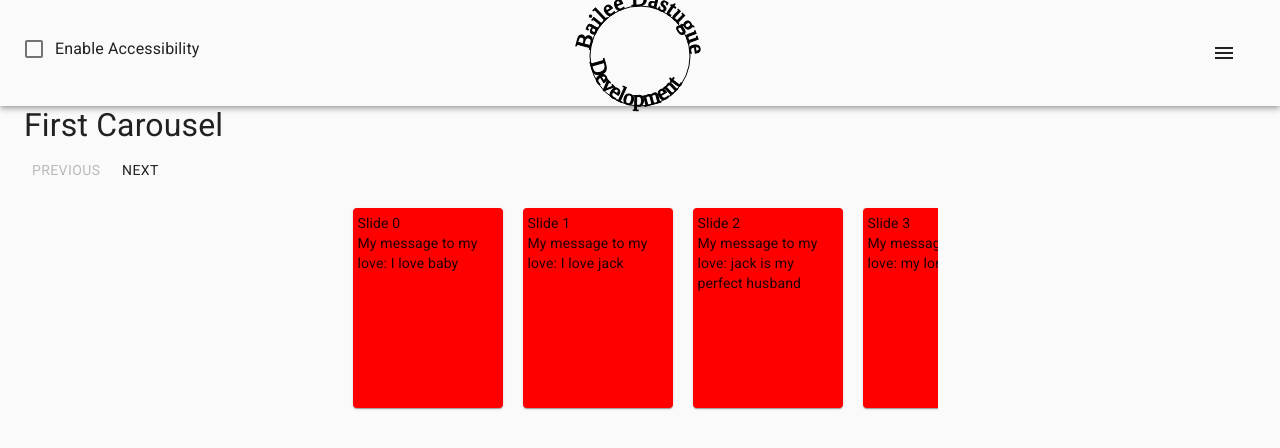
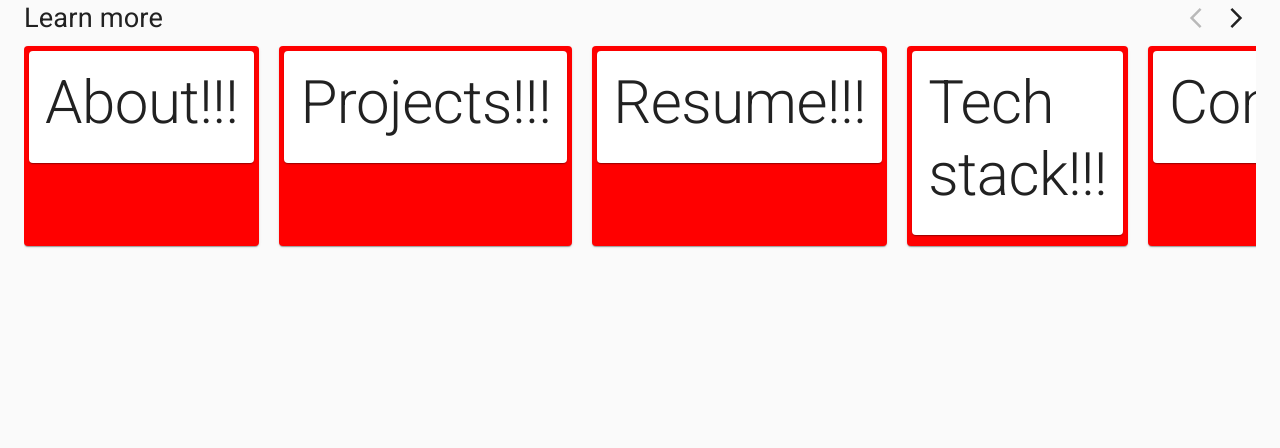
Before and after one commit to baileedastugue/portfolio_v2, a React (Create React App) app in the folder client/: page / in a window 1280 px wide. Shown: the top 448 px of the page. Built offline with nearby package versions, Linux system fonts and the light colour scheme.

Commit message:
carousel: add data and carousel slide format/styling dynamically

```diff
--- a/client/src/App.js
+++ b/client/src/App.js
@@ -3,23 +3,20 @@ import Nav from './components/Layout/Nav';
 import { Provider } from 'react-redux';
 import store from './store';
 import CssBaseline from '@material-ui/core/CssBaseline';
-import CarouselSlider from './components/Carousel/CarouselContainer';
+import NavCard from './components/Carousel/NavCard';
+import CarouselContainer from './components/Carousel/CarouselContainer';
+import navCardData from './components/Carousel/NavCard/navCardData.json';
 
-const App = () => {
-  const slides = [
-    { id: 0, name: 'Slide 0', msg: 'I love baby' },
-    { id: 1, name: 'Slide 1', msg: 'I love jack' },
-    { id: 2, name: 'Slide 2', msg: 'jack is my perfect husband' },
-    { id: 3, name: 'Slide 3', msg: 'my loml' },
-    { id: 4, name: 'Slide 4', msg: 'I love Mr. Baby' },
-    { id: 5, name: 'Slide 5', msg: 'Mr. and Mrs. Baby' },
-  ];
+const App = (props) => {
+  // console.log(navCardData);s
   return (
     <Provider store={store}>
       <CssBaseline>
-        <Nav />
+        {/* <Nav /> */}
+        <CarouselContainer slides={navCardData} carouselName='Learn more'>
+          <NavCard {...props} />
+        </CarouselContainer>
       </CssBaseline>
-      <CarouselSlider slides={slides} carouselName='First Carousel' />
     </Provider>
   );
 };
--- a/client/src/components/carousel/CarouselButtons/index.js
+++ b/client/src/components/carousel/CarouselButtons/index.js
@@ -1,6 +1,15 @@
 import React from 'react';
 import Button from '@material-ui/core/Button';
+import ArrowForwardIosSharpIcon from '@material-ui/icons/ArrowForwardIosSharp';
+import ArrowBackIosSharpIcon from '@material-ui/icons/ArrowBackIosSharp';
 import { Fragment } from 'react';
+import { makeStyles } from '@material-ui/core/styles';
+
+const useStyles = makeStyles({
+  root: {
+    minWidth: 'unset',
+  },
+});
 
 const CarouselButtons = ({
   index,
@@ -8,19 +17,24 @@ const CarouselButtons = ({
   prevCard,
   slides,
   slidesShowing,
-  carouselName,
 }) => {
+  const classes = useStyles();
+
   return (
     <Fragment>
-      <h2>{carouselName}</h2>
-      <Button onClick={prevCard} disabled={index === 0}>
-        Previous
+      <Button
+        className={classes.root}
+        onClick={prevCard}
+        disabled={index === 0}
+      >
+        <ArrowBackIosSharpIcon />
       </Button>
       <Button
+        className={classes.root}
         onClick={nextCard}
         disabled={index === slides.length - slidesShowing}
       >
-        Next
+        <ArrowForwardIosSharpIcon />
       </Button>
     </Fragment>
   );
--- a/client/src/components/carousel/CarouselContainer/index.js
+++ b/client/src/components/carousel/CarouselContainer/index.js
@@ -4,37 +4,41 @@ import { makeStyles, useTheme } from '@material-ui/core/styles';
 import CarouselButtons from '../CarouselButtons';
 import CarouselSlider from '../CarouselSlider';
 import { useMediaQuery } from '@material-ui/core';
+import CarouselTitle from '../CarouselTitle';
+import Grid from '@material-ui/core/Grid';
 
 const useStyles = makeStyles({
-  root: (props) => ({
+  root: (styleProps) => ({
     display: 'flex',
-    width: props.width,
+    // width: props.width,
     overflowX: 'clip',
     position: 'relative',
     padding: 0,
   }),
+  alignTextEnd: {
+    textAlign: 'end',
+  },
 });
 
-const CarouselContainer = ({ slides, carouselName }) => {
+const CarouselContainer = (props) => {
   const [slideWidth, setSlideWidth] = useState(0);
   const [xPosition, setXPosition] = useState(0);
   const [index, setIndex] = useState(0);
 
+  const { slides, carouselName } = props;
+
   const nextCard = useCallback(() => {
     setXPosition(xPosition - slideWidth);
     setIndex(index + 1);
-    //eslint-disable-next-line
-  }, [xPosition, slideWidth]);
+  }, [xPosition, slideWidth, index]);
 
   const prevCard = useCallback(() => {
     setXPosition(xPosition + slideWidth);
     setIndex(index - 1);
-    //eslint-disable-next-line
-  }, [xPosition, slideWidth]);
-
-  let slidesShowing = 1;
+  }, [xPosition, slideWidth, index]);
 
   const theme = useTheme();
+  let slidesShowing = 1;
   if (useMediaQuery(theme.breakpoints.up(425))) {
     slidesShowing = 2;
   }
@@ -42,27 +46,35 @@ const CarouselContainer = ({ slides, carouselName }) => {
     slidesShowing = 3;
   }
 
-  const props = { width: slideWidth * (slidesShowing + 0.5) + 'px' };
-  const classes = useStyles(props);
+  const styleProps = { width: slideWidth * (slidesShowing + 0.5) + 'px' };
+  const classes = useStyles(styleProps);
 
   return (
     <Container fluid>
+      <Grid container alignItems='center'>
+        <Grid item xs={6}>
+          <CarouselTitle>{carouselName}</CarouselTitle>
+        </Grid>
+        <Grid item xs={6} className={classes.alignTextEnd}>
           <CarouselButtons
             prevCard={prevCard}
             nextCard={nextCard}
             index={index}
             slides={slides}
             slidesShowing={slidesShowing}
-        carouselName={carouselName}
           />
-      <Container className={classes.root}>
+        </Grid>
+      </Grid>
+      <Container fluid className={classes.root}>
         <CarouselSlider
-          items={slides}
+          slides={slides}
           prevCard={prevCard}
           nextCard={nextCard}
           setSlideWidth={setSlideWidth}
           xPosition={xPosition}
-        />
+        >
+          {props.children}
+        </CarouselSlider>
       </Container>
     </Container>
   );
--- a/client/src/components/carousel/CarouselSlider/index.js
+++ b/client/src/components/carousel/CarouselSlider/index.js
@@ -1,14 +1,15 @@
-import React, { Fragment, useRef, useEffect, useTheme } from 'react';
+import React, { useRef, useEffect, Fragment } from 'react';
 import Card from '@material-ui/core/Card';
 import Grid from '@material-ui/core/Grid';
 import { makeStyles } from '@material-ui/core/styles';
+import NavCard from '../NavCard';
 
 const useStyles = makeStyles((theme) => ({
   cardDisplayed: {
     display: 'block',
-    margin: '20px 10px',
+    margin: '10px 20px 10px 0',
     padding: '5px',
-    width: '150px',
+    minWidth: '150px',
     height: '200px',
     transition: 'transform 0.6s ease-in-out',
     [theme.breakpoints.up(425)]: {
@@ -25,7 +26,9 @@ const useStyles = makeStyles((theme) => ({
   },
 }));
 
-const CarouselSlider = ({ items, xPosition, setSlideWidth }) => {
+const CarouselSlider = (props) => {
+  const { slides, xPosition, setSlideWidth } = props;
+
   const slideRef = useRef();
 
   useEffect(() => {
@@ -36,34 +39,25 @@ const CarouselSlider = ({ items, xPosition, setSlideWidth }) => {
   }, [setSlideWidth]);
 
   const classes = useStyles();
+
   return (
-    <Fragment>
-      <Grid
-        container
-        direction='row'
-        justifyContent='center'
-        alignItems='center'
-      >
-        <Grid item xs={12} className={classes.carouselContainer}>
-          {items.map((item, i) => (
-            <Fragment key={i}>
-              <Grid ref={slideRef} item xPosition={xPosition}>
+    <Grid container direction='row' justifyContent='center' alignItems='center'>
+      <Grid item className={classes.carouselContainer} xs={12}>
+        {slides.map((slide, i) => (
+          <Grid item key={i} ref={slideRef} xPosition={xPosition}>
             <Card
               className={classes.cardDisplayed}
               style={{
                 transform: `translateX(${xPosition}px)`,
               }}
+              xs={6}
             >
-                  {item.name}
-                  <br />
-                  My message to my love: {item.msg}
+              {React.cloneElement(props.children, { slide: slide })}
             </Card>
           </Grid>
-            </Fragment>
         ))}
       </Grid>
     </Grid>
-    </Fragment>
   );
 };
 
--- /dev/null
+++ b/client/src/components/carousel/CarouselTitle/index.js
@@ -0,0 +1,16 @@
+import React from 'react';
+import { makeStyles } from '@material-ui/styles';
+
+const useStyles = makeStyles({
+  root: {
+    display: 'inline',
+    fontSize: '1.7rem',
+  },
+});
+
+const CarouselTitle = (props) => {
+  const classes = useStyles();
+  return <h2 className={classes.root}>{props.children}</h2>;
+};
+
+export default CarouselTitle;
--- a/client/src/components/carousel/NavCard/index.js
+++ b/client/src/components/carousel/NavCard/index.js
@@ -1,12 +1,6 @@
 import React from 'react';
 import { makeStyles } from '@material-ui/core/styles';
-import {
-     Card,
-     CardActionArea,
-     CardMedia,
-     CardContent,
-     Typography,
-} from '@material-ui/core';
+import { Card, CardContent, Typography } from '@material-ui/core';
 
 const useStyles = makeStyles({
   root: {
@@ -15,22 +9,15 @@ const useStyles = makeStyles({
   },
 });
 
-const NavCard = (props) => {
+const NavCard = ({ slide }) => {
   const classes = useStyles();
+  console.log(slide);
 
   return (
     <Card className={classes.root}>
-               <CardActionArea>
-                    <CardMedia
-                         component='img'
-                         alt={props.alt}
-                         image={props.url}
-                         title={props.title}
-                    />
       <CardContent>
-                         <Typography variant='h2'>{props.nav}!!!</Typography>
+        <Typography variant='h2'>{slide.name}!!!</Typography>
       </CardContent>
-               </CardActionArea>
     </Card>
   );
 };
--- /dev/null
+++ b/client/src/components/carousel/NavCard/navCardData.json
@@ -0,0 +1,27 @@
+[
+  {
+    "id": 0,
+    "name": "About",
+    "msg": "About Bailee"
+  },
+  {
+    "id": 1,
+    "name": "Projects",
+    "msg": "Recent Projects"
+  },
+  {
+    "id": 2,
+    "name": "Resume",
+    "msg": "Resume and transcripts"
+  },
+  {
+    "id": 3,
+    "name": "Tech stack",
+    "msg": "Favorite development technology"
+  },
+  {
+    "id": 4,
+    "name": "Contact",
+    "msg": "Find contact information for GitHub, LinkedIn, and email"
+  }
+]
```
Also changed, not shown: client/src/components/carousel/Slide/index.js (deleted, +0 -7 lines), client/src/components/layout/nav/index.js (indentation only). Lines whose indentation alone changed are shown as unchanged.
